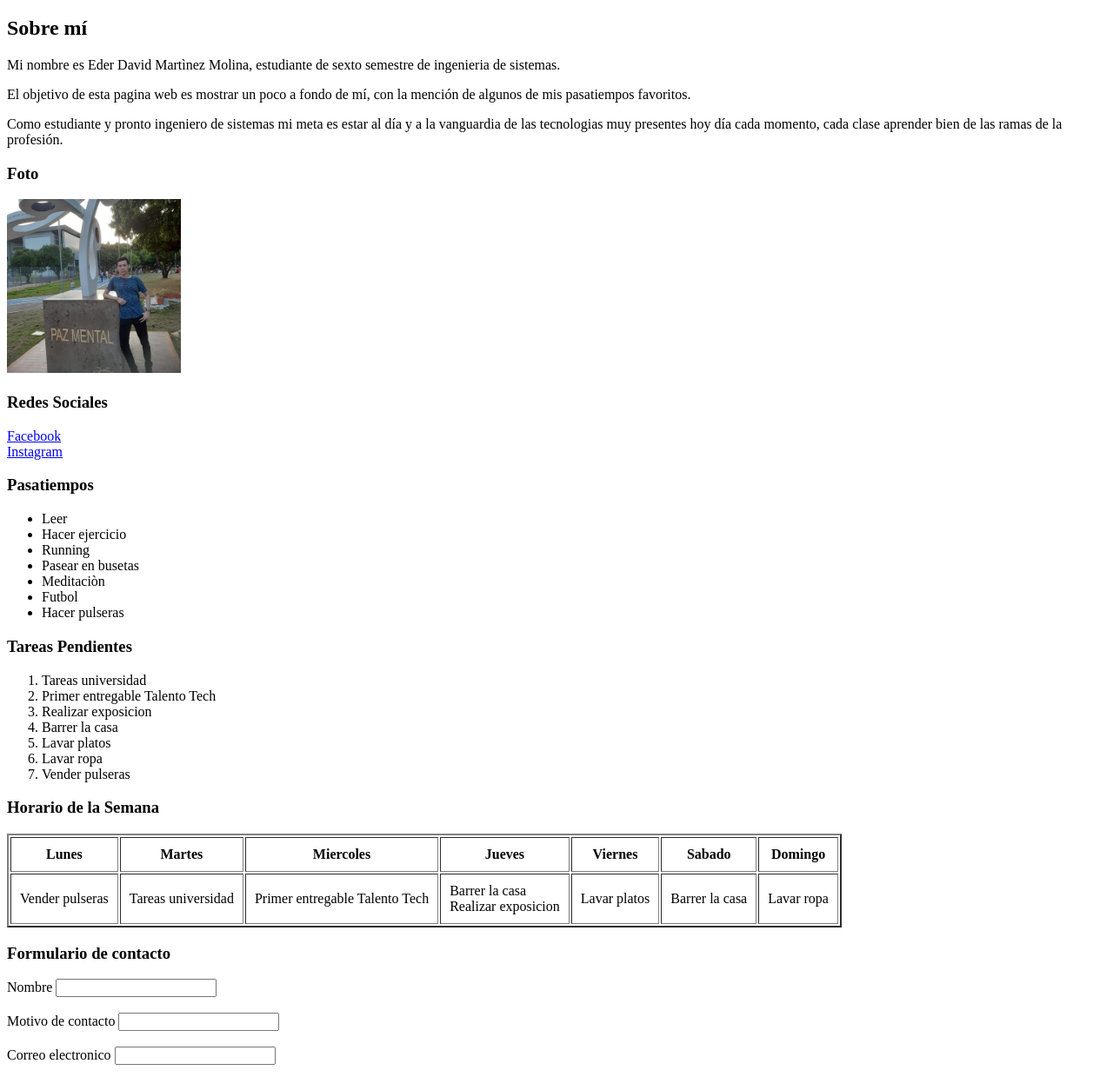
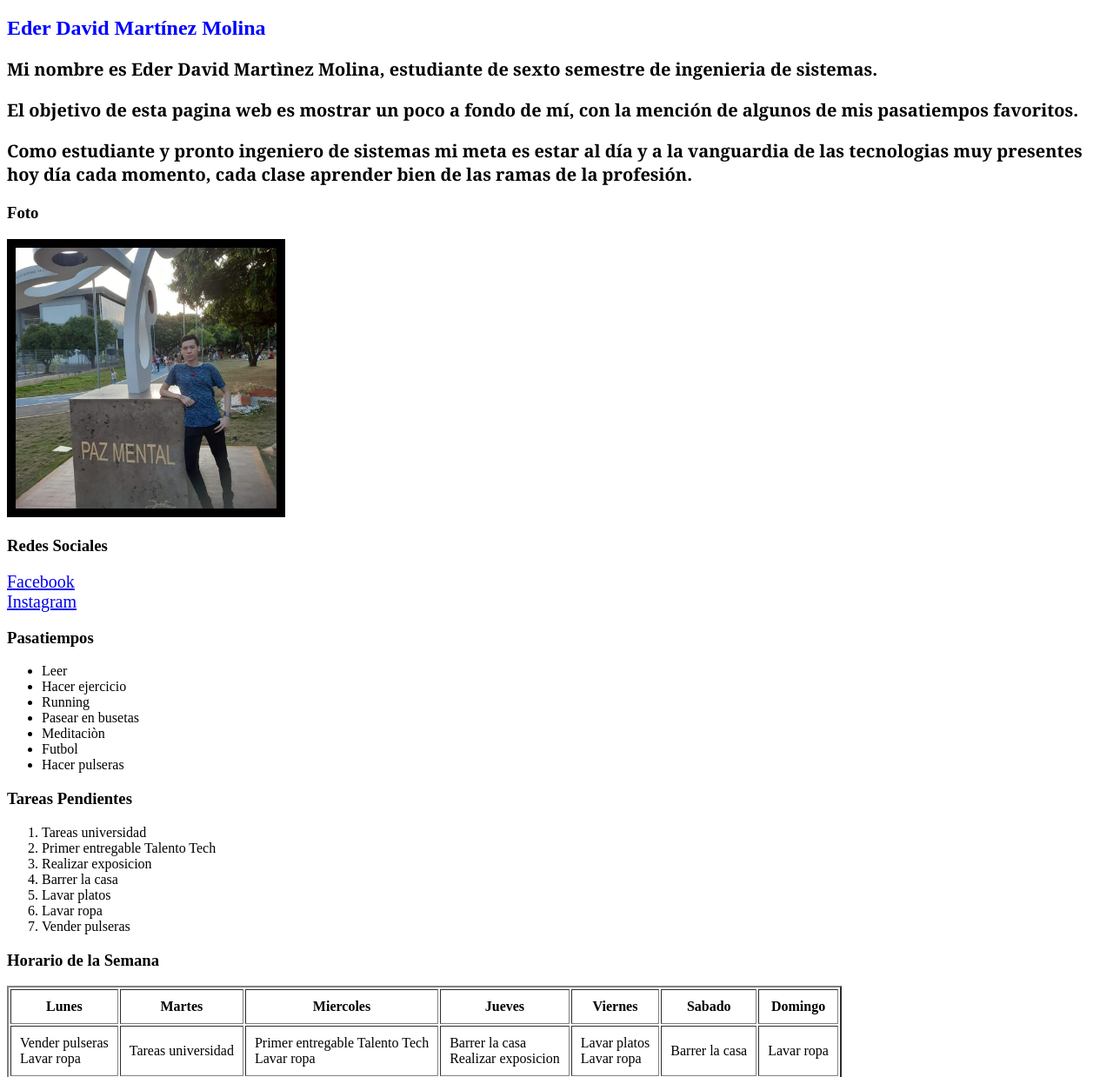
Before and after one commit to EderMartinez3012/mi-pagina-web, a plain HTML site: page index.html in a window 1280 px wide. Shown: the part 61-1300 px from the top of the page at 87% size. Drawn offline with Linux system fonts and the light colour scheme.

Commit message:
Agregando CSS

```diff
--- a/index.html
+++ b/index.html
@@ -5,27 +5,29 @@
     <meta charset="UTF-8">
     <meta name="viewport" content="width=device-width, initial-scale=1.0">
     <title>Sobre mi</title>
+
+    <link rel="stylesheet" href="style.css">
 </head>
 
 <body>
 
     <h1>Presentación</h1>
 
-    <h2>Sobre mí</h2>
-    <p>Mi nombre es Eder David Martìnez Molina, estudiante de sexto semestre de ingenieria de sistemas.</p>
-    <p>El objetivo de esta pagina web es mostrar un poco a fondo de mí, con la mención de algunos de mis pasatiempos favoritos.</p>
-    <p>Como estudiante y pronto ingeniero de sistemas mi meta es estar al día y a la vanguardia de las tecnologias muy presentes hoy día
+    <h2 id="nombre">Eder David Martínez Molina</h2>
+    <p class="parrafo1">Mi nombre es Eder David Martìnez Molina, estudiante de sexto semestre de ingenieria de sistemas.</p>
+    <p class="parrafo2">El objetivo de esta pagina web es mostrar un poco a fondo de mí, con la mención de algunos de mis pasatiempos favoritos.</p>
+    <p class="parrafo3">Como estudiante y pronto ingeniero de sistemas mi meta es estar al día y a la vanguardia de las tecnologias muy presentes hoy día
         cada momento, cada clase aprender bien de las ramas de la profesión.
     </p>
 
 
     <h3>Foto</h3>
-    <img src="Foto.jpg" alt="Foto" width="200">
+    <img class="foto" src="Foto.jpg" alt="Foto" width="300">
 
 
     <h3>Redes Sociales</h3>
-    <a href="https://www.facebook.com/eder.martinez.592777">Facebook</a> <br>
-    <a href="https://www.instagram.com/edermartinez3012/">Instagram</a>
+    <a class="enlace1" href="https://www.facebook.com/eder.martinez.592777">Facebook</a> <br>
+    <a class="enlace2" href="https://www.instagram.com/edermartinez3012/">Instagram</a>
 
 
     <h3>Pasatiempos</h3>
@@ -63,13 +65,19 @@
         </tr>
 
         <tr>
-            <td>Vender pulseras</td>
+            <td>Vender pulseras <br>
+                Lavar ropa
+            </td>
             <td>Tareas universidad</td>
-            <td>Primer entregable Talento Tech</td>
+            <td>Primer entregable Talento Tech <br>
+                Lavar ropa
+            </td>
             <td>Barrer la casa <br>
                 Realizar exposicion
             </td>
-            <td>Lavar platos</td>
+            <td>Lavar platos <br>
+                Lavar ropa
+            </td>
             <td>Barrer la casa</td>
             <td>Lavar ropa</td>
         </tr>
@@ -77,13 +85,13 @@
 
     <h3>Formulario de contacto</h3>
     <form action="">
-        <label for="">Nombre</label>
+        <label for="">Nombre:</label>
         <input type="text"> <br> <br>
 
-        <label for="">Motivo de contacto</label>
+        <label for="">Motivo de contacto:</label>
         <input type="text"> <br> <br>
 
-        <label for="">Correo electronico</label>
+        <label for="">Correo electronico:</label>
         <input type="email"> <br> <br>
 
         <input type="submit" value="Enviar">
--- /dev/null
+++ b/style.css
@@ -0,0 +1,19 @@
+#nombre{
+    color: blue;
+    font-family:'Times New Roman', Times, serif;
+}
+
+.foto{
+    border: 10px solid black;
+}
+
+.parrafo1, .parrafo2, .parrafo3{
+    font-size: 20px;
+    font-family: Georgia, 'Times New Roman', Times, serif;
+    font-weight: bold;
+}
+
+.enlace1, .enlace2{
+    font-size: 20px;
+    font-family: 'Times New Roman', Times, serif;
+}
```
